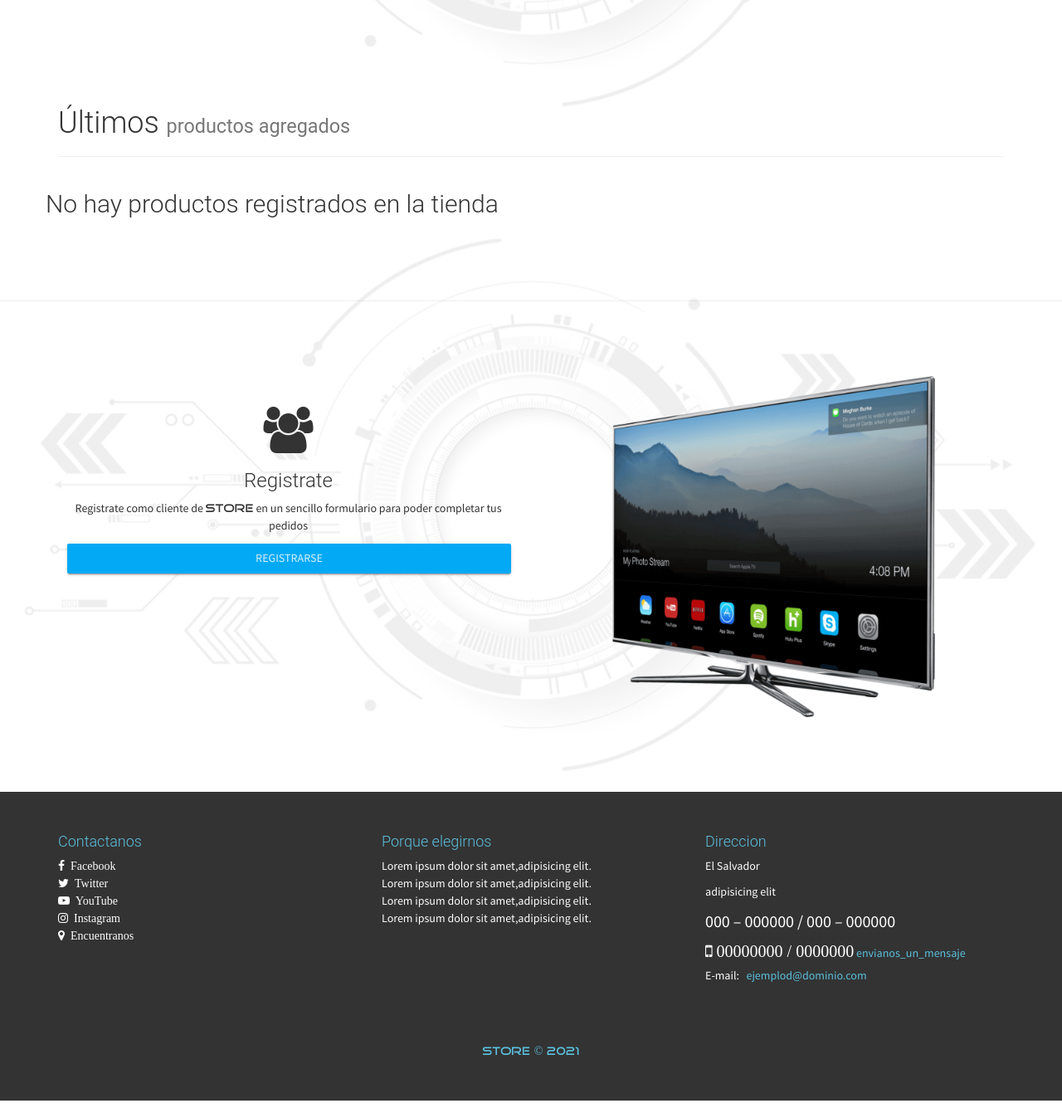
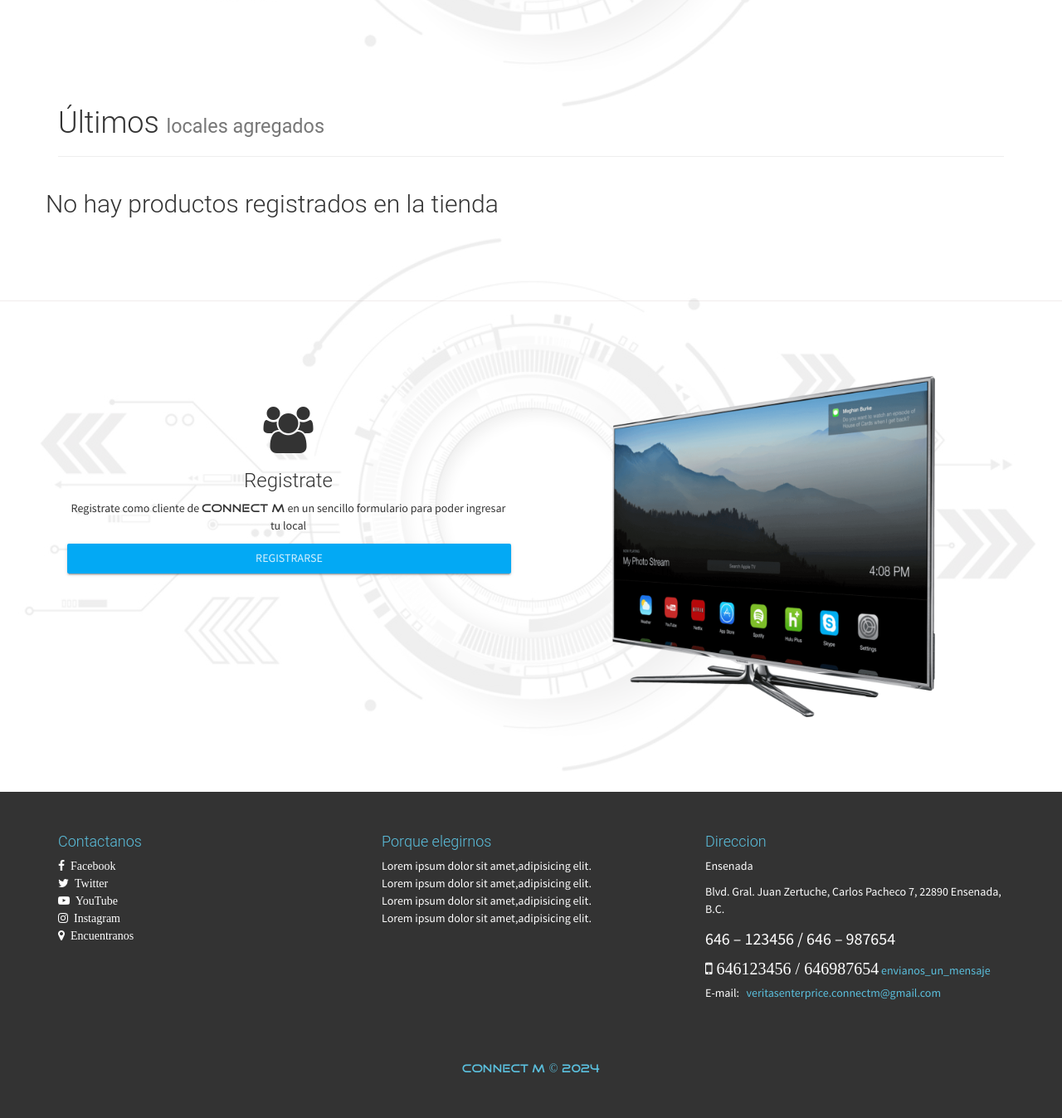
Before and after one commit to FranciscoPalaciosF/emprendedores-copy, a PHP site: page /index.php in a window 1280 px wide. Shown: the part 593-1940 px from the top of the page at 83% size. Before the commit the page ends 1919 px from the top, so only its background shows below. Run offline with PHP 8.4, Linux system fonts and the light colour scheme; a user stored in the database is signed in; data that the repository does not hold is empty.

Commit message:
Se modifico el footer y links de el

```diff
--- a/inc/footer.php
+++ b/inc/footer.php
@@ -5,19 +5,19 @@
         <div class="row">
             <div class="col-sm-4">
                 <h4 class="text-footer">Contactanos</h4>
-                <a href="#" target="_blank">
+                <a href="https://www.facebook.com/" target="_blank">
                     <i class="fa fa-facebook" aria-hidden="true">&nbsp; Facebook </i>
                 </a><br>
-                <a href="#" target="_blank">
+                <a href="https://twitter.com/" target="_blank">
                     <i class="fa fa-twitter" aria-hidden="true">&nbsp; Twitter </i>
                 </a><br>
-                <a href="#" target="_blank">
+                <a href="https://www.youtube.com/" target="_blank">
                     <i class="fa fa-youtube-play" aria-hidden="true">&nbsp; YouTube </i>
                 </a><br>
-                <a href="#" target="_blank">
+                <a href="https://www.instagram.com/" target="_blank">
                     <i class="fa fa-instagram" aria-hidden="true">&nbsp; Instagram </i>
                 </a><br>
-                <a href="#" target="_blank">
+                <a href="https://www.google.com.mx/maps/@31.8244674,-116.5963598,15z?entry=ttu" target="_blank">
                     <i class="fa fa-map-marker" aria-hidden="true">&nbsp; Encuentranos </i>
                 </a>
             </div>
@@ -32,14 +32,14 @@
             </div>
             <div class="col-sm-4">
                 <h4 class="text-footer" >Direccion</h4>
-                <p style="color: #FFF">El Salvador</p>
-                <p style="color: #FFF">adipisicing elit</p>
-                <p style="font-size:20px" aria-hidden="true">  000 – 000000 / 000 – 000000</p>
-                <p class="fa fa-mobile" style="font-size:20px"  aria-hidden="true">  00000000 / 0000000</p> <a href="#" target="_blank" style="color: #5bc0de">envianos_un_mensaje</a></br>
-                E-mail: <a href="#" target="_blank" style="color: #5bc0de"> &nbsp; ejemplod@dominio.com</a>
+                <p style="color: #FFF">Ensenada</p>
+                <p style="color: #FFF">Blvd. Gral. Juan Zertuche, Carlos Pacheco 7, 22890 Ensenada, B.C.</p>
+                <p style="font-size:20px" aria-hidden="true">  646 – 123456 / 646 – 987654</p>
+                <p class="fa fa-mobile" style="font-size:20px"  aria-hidden="true">  646123456 / 646987654</p> <a href="#" target="_blank" style="color: #5bc0de">envianos_un_mensaje</a></br>
+                E-mail: <a href="#" target="_blank" style="color: #5bc0de"> &nbsp; veritasenterprice.connectm@gmail.com</a>
             </div>
         </div>
     </div>
     <br><br><br>
-    <h5 class="text-center tittles-pages-logo text-footer">STORE &copy; 2021</h5>
+    <h5 class="text-center tittles-pages-logo text-footer">CONNECT M &copy; 2024</h5>
 </footer>
--- a/index.php
+++ b/index.php
@@ -42,11 +42,11 @@
         <!-- Controls -->
         <a class="left carousel-control" href="#slider-store" role="button" data-slide="prev">
             <span class="glyphicon glyphicon-chevron-left" aria-hidden="true"></span>
-            <span class="sr-only">Previous</span>
+            <span class="sr-only">Anterior</span>
         </a>
         <a class="right carousel-control" href="#slider-store" role="button" data-slide="next">
             <span class="glyphicon glyphicon-chevron-right" aria-hidden="true"></span>
-            <span class="sr-only">Next</span>
+            <span class="sr-only">Siguiente</span>
         </a>
     </section>
 
@@ -54,7 +54,7 @@
     <section id="new-prod-index">
          <div class="container">
             <div class="page-header">
-                <h1>Últimos <small>productos agregados</small></h1>
+                <h1>Últimos <small>locales agregados</small></h1>
             </div>
             <div class="row">
               	<?php
@@ -103,7 +103,7 @@
                    <article style="margin-top:5%;">
                         <p><i class="fa fa-users fa-4x"></i></p>
                         <h3>Registrate</h3>
-                        <p>Registrate como cliente de <span class="tittles-pages-logo">STORE</span> en un sencillo formulario para poder completar tus pedidos</p>
+                        <p>Registrate como cliente de <span class="tittles-pages-logo">CONNECT M</span> en un sencillo formulario para poder ingresar tu local</p>
                         <p><a href="registration.php" class="btn btn-info btn-raised btn-block">Registrarse</a></p>
                    </article>
                 </div>
```
